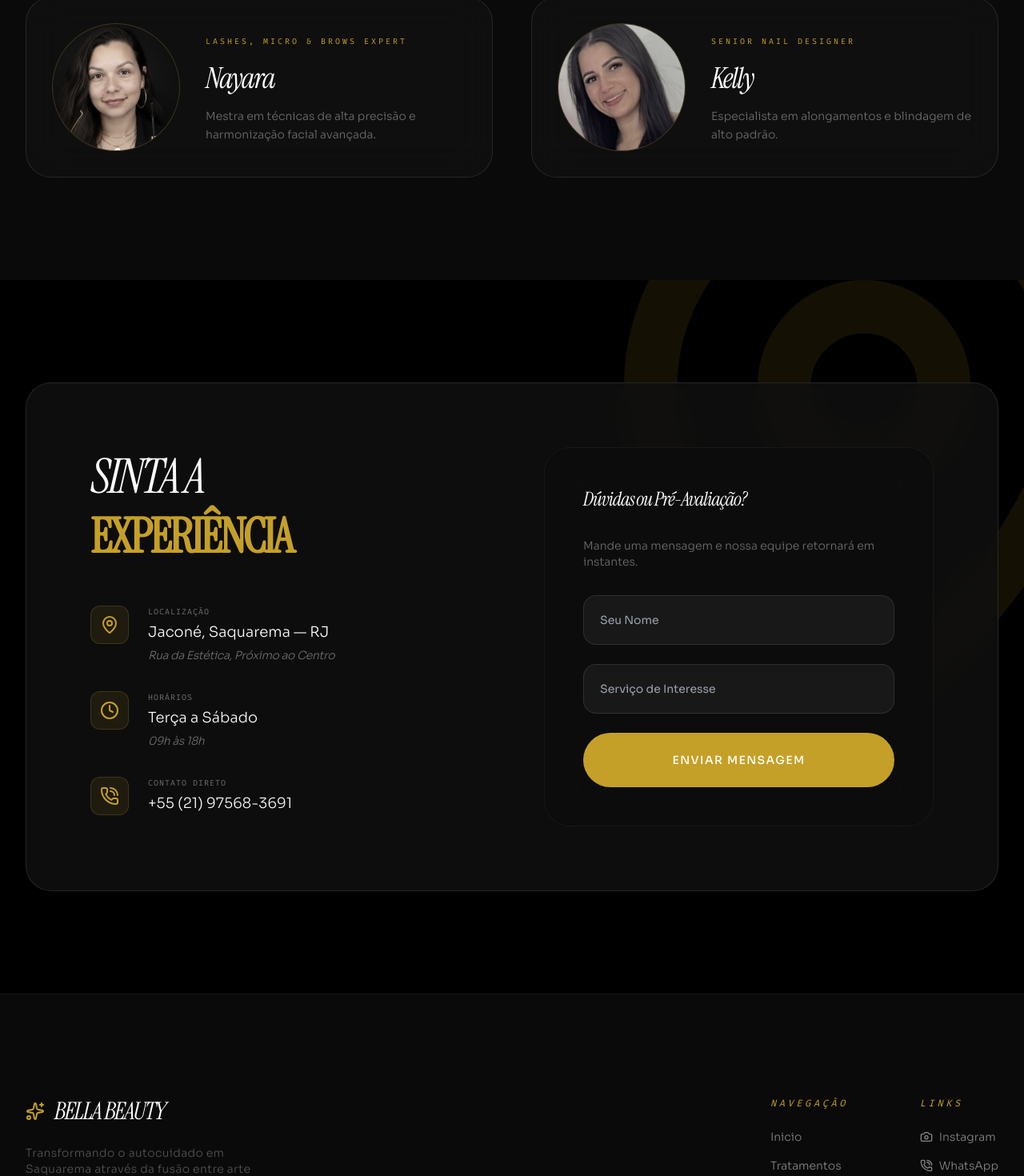
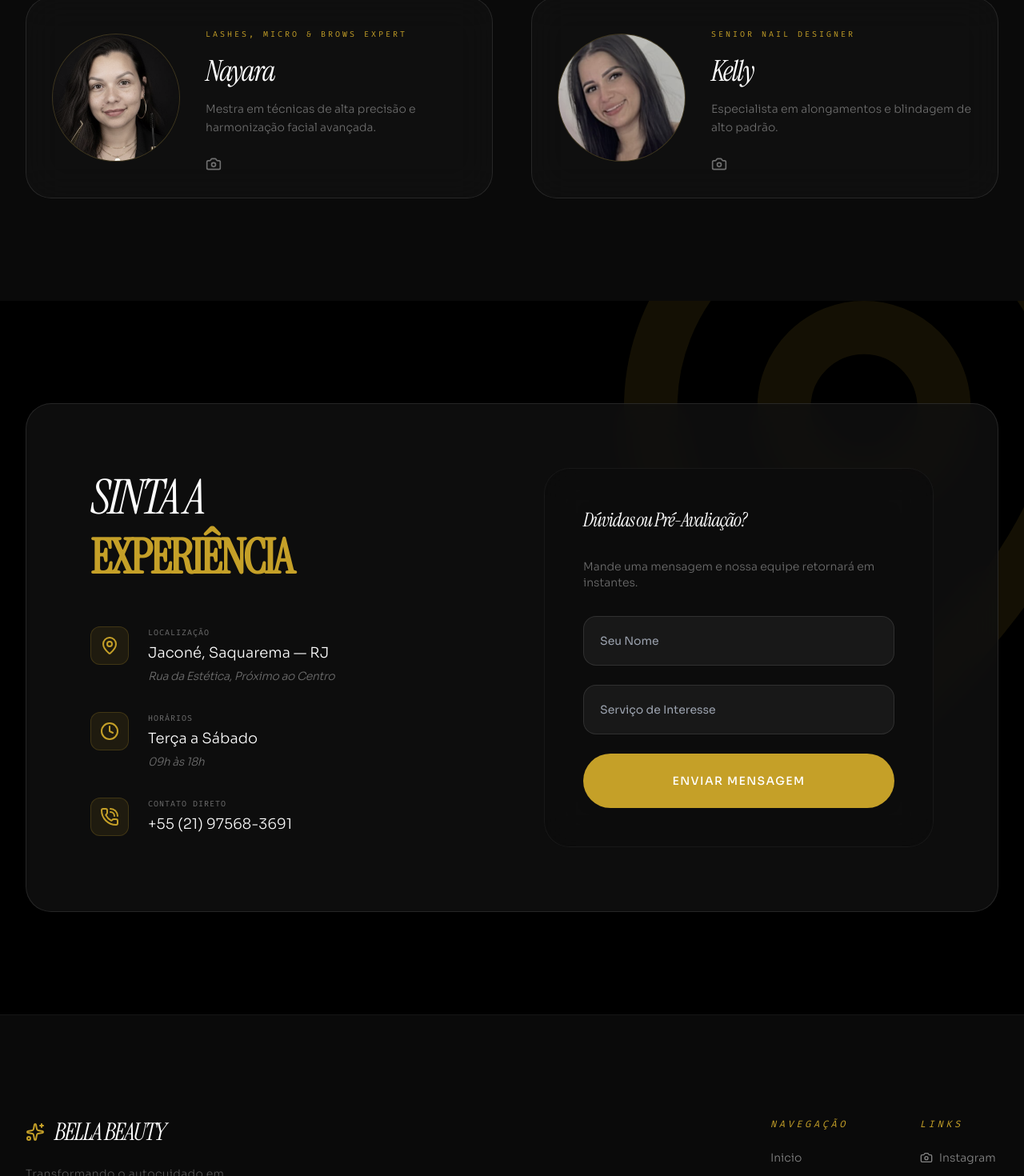
Before and after one commit to felipepazdev/LandingPageBellaBeauty, a React (Vite) app: page / in a window 1280 px wide. Shown: the part 3057-4527 px from the top of the page at 80% size. Built offline with nearby package versions, Linux system fonts and the light colour scheme.

Commit message:
fix: adiciona link oficial do instagram

```diff
--- a/src/App.jsx
+++ b/src/App.jsx
@@ -208,7 +208,11 @@ const Footer = () => {
           <div className="space-y-6">
             <h4 className="text-xs font-mono text-vapor-accent uppercase tracking-[0.3em]">Links</h4>
             <ul className="space-y-4 text-sm text-white/50 font-light">
-              <li className="flex items-center gap-2 cursor-pointer hover:text-vapor-accent"><Camera className="w-4 h-4" /> Instagram</li>
+              <li>
+                <a href="https://www.instagram.com/bellabeauty.saquarema/" target="_blank" rel="noopener noreferrer" className="flex items-center gap-2 hover:text-vapor-accent transition-all">
+                  <Camera className="w-4 h-4" /> Instagram
+                </a>
+              </li>
               <li><a href={WZ_URL} target="_blank" rel="noopener noreferrer" className="flex items-center gap-2 hover:text-vapor-accent"><PhoneCall className="w-4 h-4" /> WhatsApp</a></li>
             </ul>
           </div>
@@ -420,6 +424,11 @@ const Specialists = () => {
                 <span className="text-[10px] font-mono text-vapor-accent tracking-[0.3em] uppercase">{e.r}</span>
                 <h3 className="text-4xl italic text-white">{e.n}</h3>
                 <p className="text-sm text-vapor-light/40 font-light leading-relaxed">{e.desc}</p>
+                <div className="flex justify-center md:justify-start gap-4 pt-2">
+                   <a href="https://www.instagram.com/bellabeauty.saquarema/" target="_blank" rel="noopener noreferrer" className="text-white/40 hover:text-vapor-accent transition-colors">
+                     <Camera className="w-5 h-5" />
+                   </a>
+                </div>
               </div>
             </div>
           ))}
```
